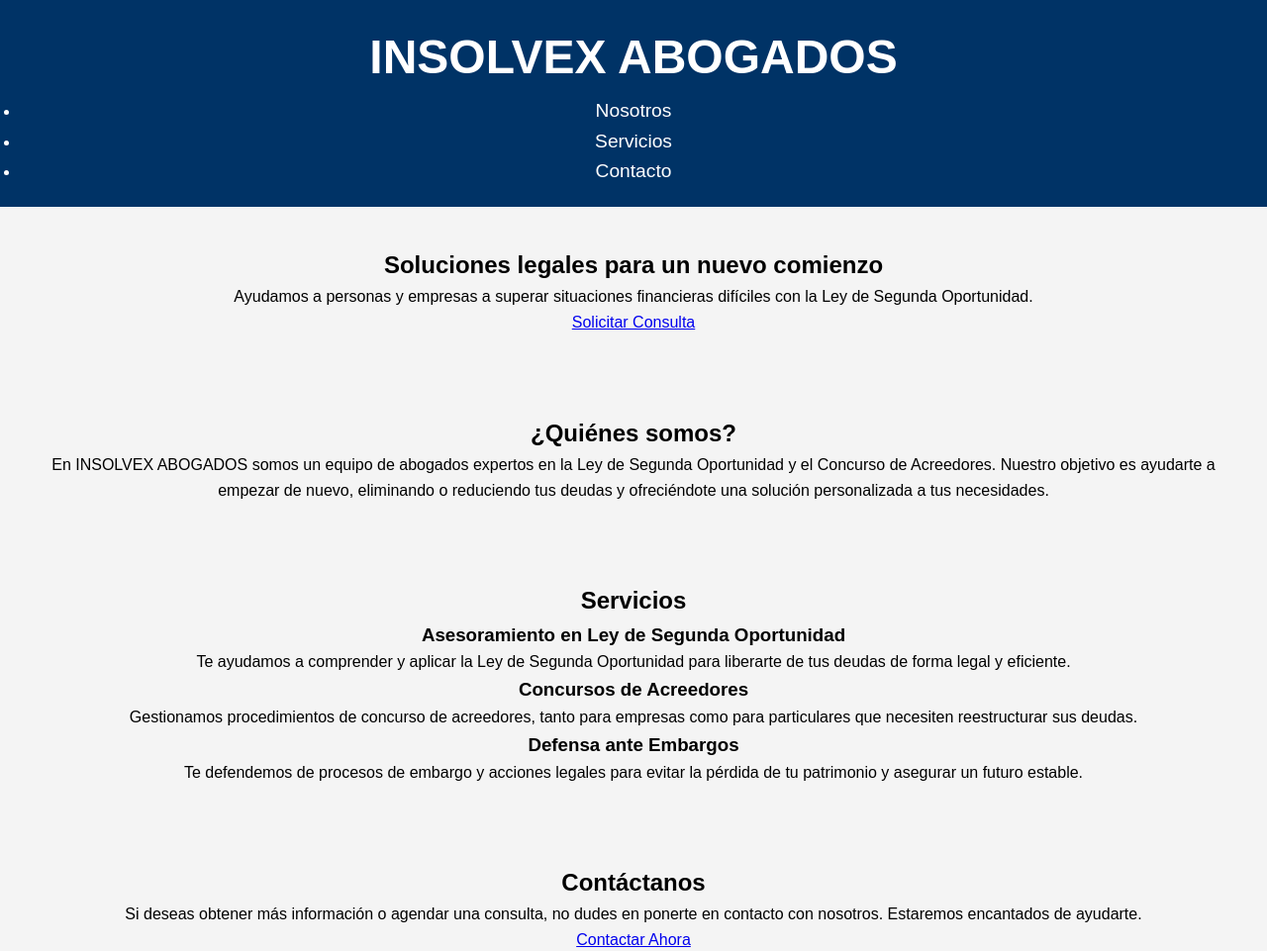
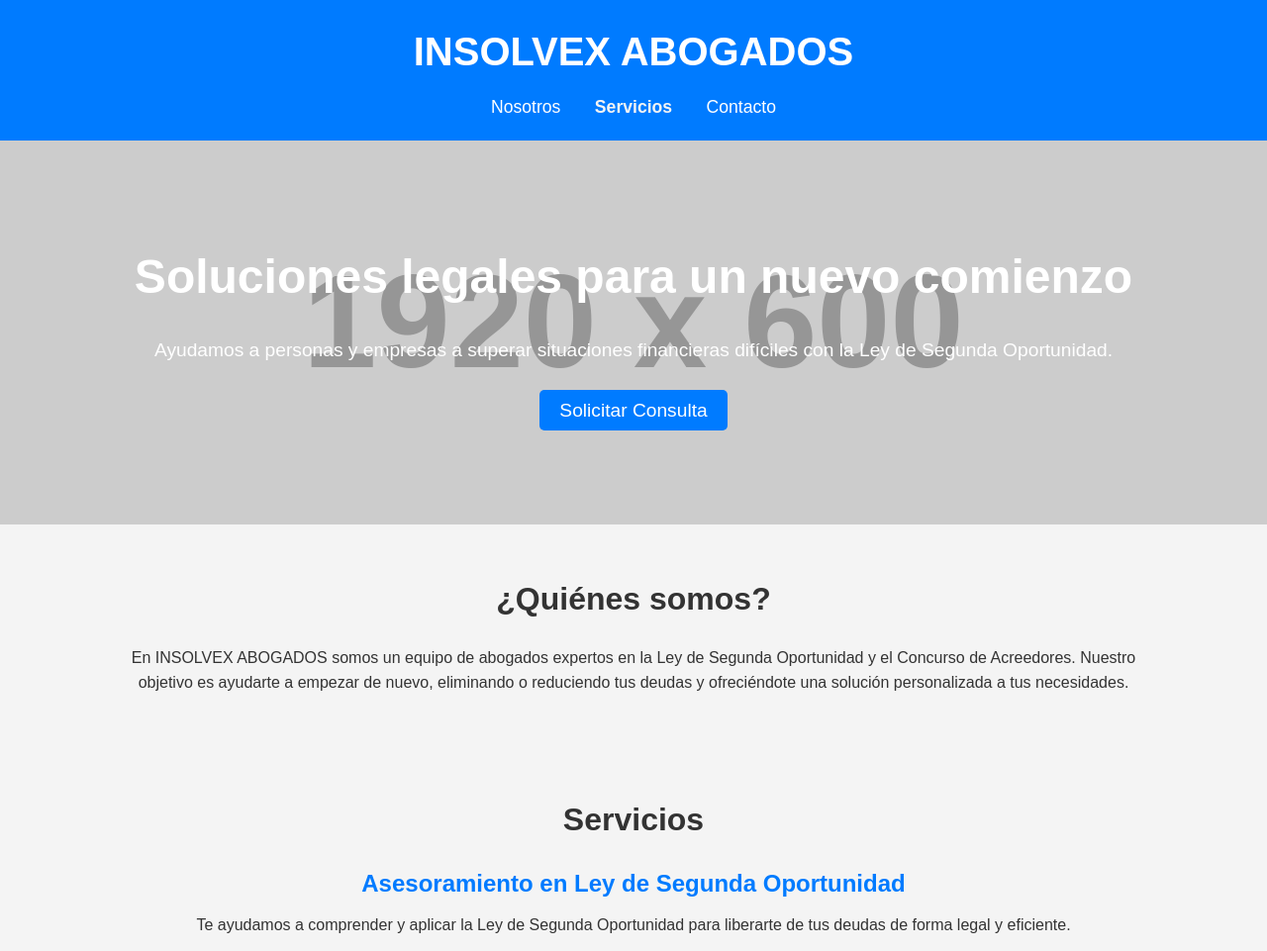
Before and after one commit to Csandino13/insolvexabogados, a plain HTML site: page index.html in a window 1280 px wide. Shown: the top 961 px of the page at 99% size. Drawn offline with Linux system fonts and the light colour scheme; placeholder pictures from the web are drawn by us.

Commit message:
style.css

```diff
--- a/style.css
+++ b/style.css
@@ -1,122 +1,177 @@
-/* Reset de márgenes y rellenos */
+/* Estilos generales */
 * {
     margin: 0;
     padding: 0;
     box-sizing: border-box;
+    font-family: Arial, sans-serif;
 }
 
 body {
-    font-family: 'Arial', sans-serif;
+    background-color: #f4f4f4;
+    color: #333;
     line-height: 1.6;
-    background-color: #f4f4f4;
+    font-size: 16px;
 }
 
+/* Header */
 header {
-    background: #003366;
+    background-color: #007bff;
     color: white;
-    padding: 20px;
+    padding: 20px 0;
     text-align: center;
 }
 
 header h1 {
-    font-size: 3rem;
+    font-size: 2.5rem;
+    margin-bottom: 10px;
 }
 
-header nav a {
+header nav ul {
+    list-style: none;
+    padding: 0;
+}
+
+header nav ul li {
+    display: inline;
+    margin: 0 15px;
+}
+
+header nav ul li a {
     color: white;
     text-decoration: none;
-    margin: 0 15px;
-    font-size: 1.2rem;
+    font-size: 1.1rem;
+    transition: color 0.3s ease;
 }
 
-header nav a:hover {
-    border-bottom: 2px solid #00cc66;
+header nav ul li a:hover {
+    color: #f4f4f4;
 }
 
-.cta-btn {
-    background-color: #00cc66;
-    color: white;
-    padding: 15px 30px;
-    font-size: 1.2rem;
-    border-radius: 5px;
-    text-decoration: none;
-    margin-top: 20px;
-    display: inline-block;
+header nav ul li a.active {
+    font-weight: bold;
+    color: #f4f4f4;
 }
 
-.cta-btn:hover {
-    background-color: #00994d;
-}
-
-section {
-    padding: 40px 20px;
+/* Sección Hero */
+#hero {
+    background: url('https://via.placeholder.com/1920x600?text=Imagen+de+Fondo') no-repeat center center/cover;
+    color: white;
+    padding: 100px 0;
     text-align: center;
 }
 
-.services {
-    display: flex;
-    justify-content: space-around;
-    flex-wrap: wrap;
+#hero .hero-content h2 {
+    font-size: 3rem;
+    margin-bottom: 20px;
 }
 
-.service-box {
-    background-color: white;
-    padding: 20px;
-    margin: 10px;
-    border-radius: 10px;
-    box-shadow: 0 5px 10px rgba(0,0,0,0.1);
-    width: 280px;
+#hero .hero-content p {
+    font-size: 1.2rem;
+    margin-bottom: 30px;
+}
+
+.cta-button {
+    background-color: #007bff;
+    color: white;
+    text-decoration: none;
+    padding: 10px 20px;
+    border-radius: 5px;
+    font-size: 1.2rem;
+    transition: background-color 0.3s ease;
+}
+
+.cta-button:hover {
+    background-color: #0056b3;
+}
+
+/* Sección de Información */
+.info-section {
+    padding: 50px 0;
     text-align: center;
 }
 
-.service-box h3 {
-    margin-bottom: 15px;
+.info-section h2 {
+    font-size: 2rem;
+    margin-bottom: 20px;
 }
 
+.service {
+    margin-bottom: 30px;
+}
+
+.service h3 {
+    font-size: 1.5rem;
+    color: #007bff;
+    margin-bottom: 10px;
+}
+
+.service p {
+    font-size: 1rem;
+}
+
+/* Contacto */
+.contact-section {
+    background-color: #f9f9f9;
+    padding: 50px 0;
+    text-align: center;
+}
+
+.contact-section p {
+    font-size: 1.1rem;
+    margin-bottom: 20px;
+}
+
+/* Footer */
 footer {
-    background-color: #003366;
+    background-color: #333;
     color: white;
+    padding: 20px 0;
     text-align: center;
-    padding: 20px;
 }
 
 footer a {
-    color: white;
+    color: #007bff;
     text-decoration: none;
     margin: 0 10px;
 }
 
 footer a:hover {
-    color: #00cc66;
+    text-decoration: underline;
 }
 
-/* Formulario de contacto */
-.contact-form input, .contact-form textarea {
-    width: 100%;
-    padding: 12px;
-    margin-bottom: 15px;
-    border-radius: 5px;
-    border: 1px solid #ccc;
+/* Estilo del contenedor */
+.container {
+    width: 80%;
+    margin: 0 auto;
 }
 
-.contact-form button {
-    background-color: #00cc66;
-    color: white;
-    border: none;
-    padding: 15px 30px;
-    font-size: 1rem;
-    border-radius: 5px;
-    cursor: pointer;
-}
+/* Ajustes para pantallas pequeñas */
+@media (max-width: 768px) {
+    header h1 {
+        font-size: 2rem;
+    }
 
-.contact-form button:hover {
-    background-color: #00994d;
-}
+    #hero .hero-content h2 {
+        font-size: 2.5rem;
+    }
 
-/* Responsividad móvil */
-@media (max-width: 768px) {
-    .services {
-        flex-direction: column;
-        align-items: center;
+    #hero .hero-content p {
+        font-size: 1rem;
+    }
+
+    .cta-button {
+        font-size: 1rem;
+    }
+
+    .info-section h2 {
+        font-size: 1.5rem;
+    }
+
+    .service h3 {
+        font-size: 1.2rem;
+    }
+
+    .contact-section p {
+        font-size: 1rem;
     }
 }
```
